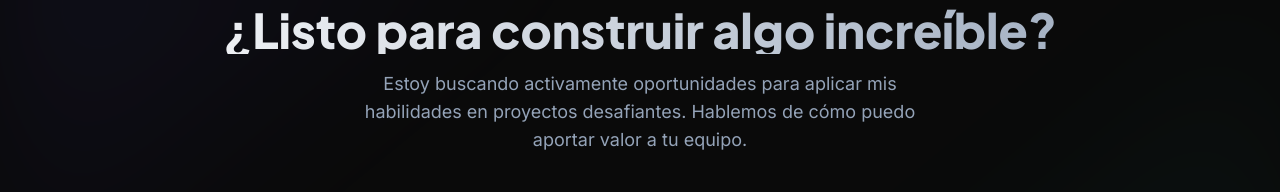
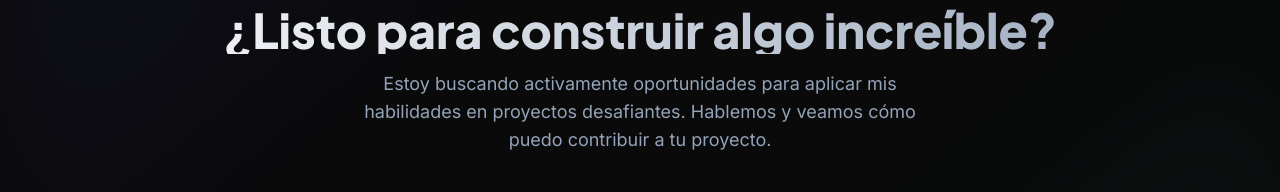
Before and after one commit to trentisiete/trentisieteLab, a Next.js app: page / in a window 1280 px wide. Shown: the part 4380-4572 px from the top of the page. Built offline with nearby package versions, Linux system fonts and the light colour scheme.

Commit message:
fix: text in footer

```diff
--- a/src/components/Contact.tsx
+++ b/src/components/Contact.tsx
@@ -71,7 +71,7 @@ export default function Footer() {
             variants={itemVariants}
             className="text-lg text-neutral-400 max-w-xl mx-auto mb-10"
           >
-            Estoy buscando activamente oportunidades para aplicar mis habilidades en proyectos desafiantes. Hablemos de cómo puedo aportar valor a tu equipo.
+            Estoy buscando activamente oportunidades para aplicar mis habilidades en proyectos desafiantes. Hablemos y veamos cómo puedo contribuir a tu proyecto.
           </motion.p>
 
           {/* Iconos de Redes Sociales */}
```
